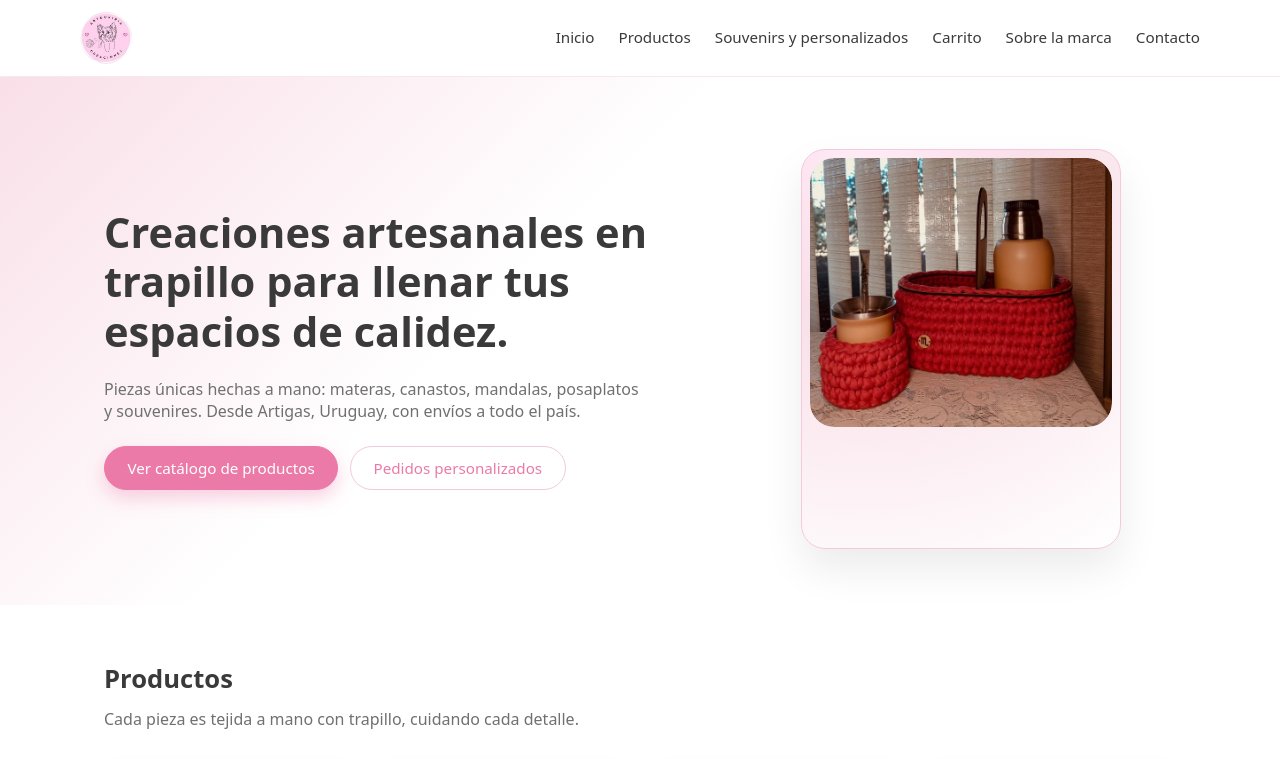
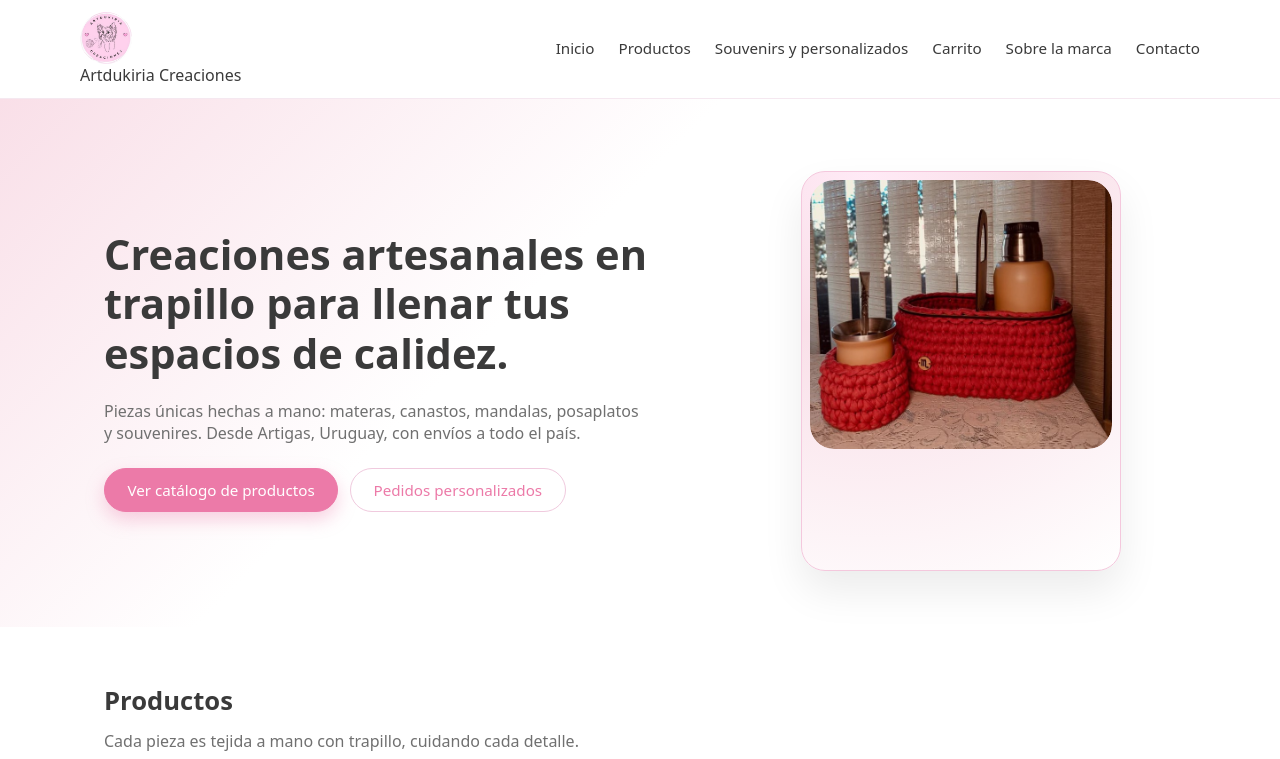
Before and after one commit to enzomercury/ardukiria, a plain HTML site: page index.html in a window 1280 px wide. Shown: the top 759 px of the page. Drawn offline with Linux system fonts and the light colour scheme.

Commit message:
Refactor header to include brand name
Updated header section to include brand text.

```diff
--- a/index.html
+++ b/index.html
@@ -14,9 +14,17 @@
   <!-- HEADER -->
   <header class="header">
     <div class="container header-inner">
-      <a href="#inicio" class="logo">
-        <img src="foto11.jpg" alt="Logo ArtDukiria Creaciones" />
-      </a>
+
+      <!-- Marca (logo + nombre) -->
+      <div class="header-brand">
+        <a href="#inicio" class="logo">
+          <img src="foto11.jpg" alt="Logo ArtDukiria Creaciones" />
+        </a>
+        <div class="brand-text">
+          <span class="brand-title">Artdukiria Creaciones</span>
+        </div>
+      </div>
+
       <nav class="nav">
         <a href="#inicio">Inicio</a>
         <a href="#productos">Productos</a>
```
